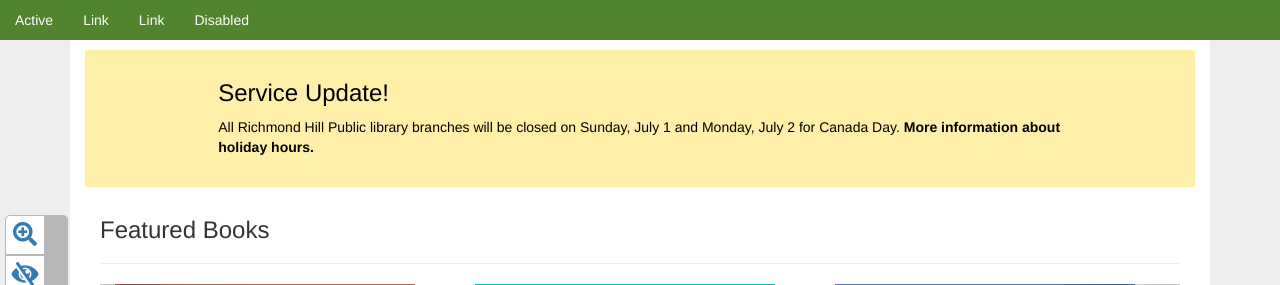
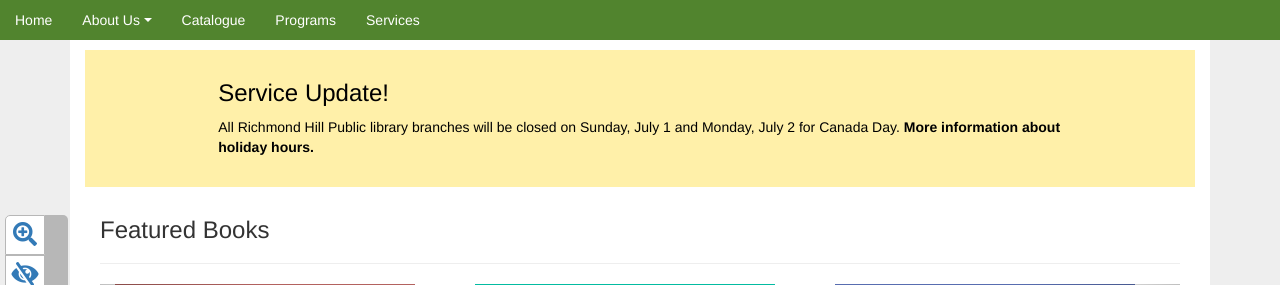
Before and after one commit to julesyan/cscc10, a PHP site: page /index.php in a window 1280 px wide. Shown: the part 110-395 px from the top of the page. Run offline with PHP 8.4, Linux system fonts and the light colour scheme.

Commit message:
fixed navigation

```diff
--- a/nav.php
+++ b/nav.php
@@ -1,14 +1,25 @@
 <ul class="nav">
   <li class="nav-item">
-    <a class="nav-link active" href="#">Active</a>
+    <a class="nav-link active" href="#">Home</a>
+  </li>
+  <li class="nav-item dropdown">
+    <a class="nav-link dropdown-toggle" data-toggle="dropdown" href="#" role="button" aria-haspopup="true" aria-expanded="false">About Us</a>
+    <div class="dropdown-menu">
+      <a class="dropdown-item" href="./locations.php">Location and Hours</a>
+      <a class="dropdown-item" href="./holiday_hours.php">Holiday Hours</a>
+      <a class="dropdown-item" href="./membership.php">Membership</a>
+      <a class="dropdown-item" href="./fines.php">Fines</a>
+      <a class="dropdown-item" href="./supporting.php">Support</a>
+      <a class="dropdown-item" href="./contact_us.php">Contact Us</a>
+    </div>
   </li>
   <li class="nav-item">
-    <a class="nav-link" href="#">Link</a>
+    <a class="nav-link" href="./catalogue.php">Catalogue</a>
   </li>
   <li class="nav-item">
-    <a class="nav-link" href="#">Link</a>
+    <a class="nav-link" href="#">Programs</a>
   </li>
   <li class="nav-item">
-    <a class="nav-link disabled" href="#">Disabled</a>
+    <a class="nav-link" href="#">Services</a>
   </li>
 </ul>
```
